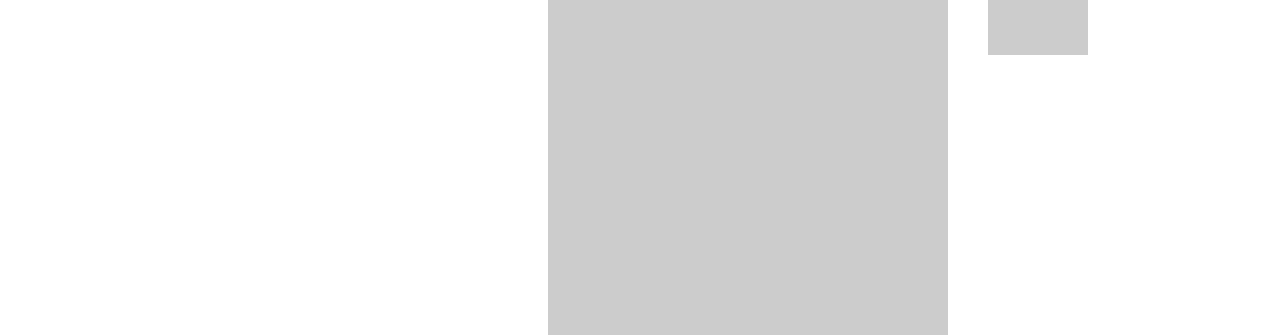
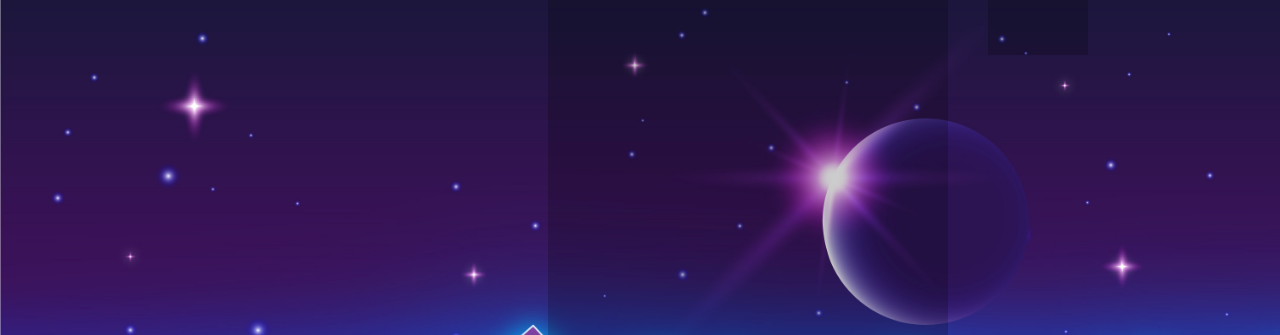
Before and after one commit to Uditi1/Tetris-Game, a plain HTML site: page index.html in a window 1280 px wide. Shown: the top 335 px of the page. Drawn offline with Linux system fonts and the light colour scheme; the site is published under a folder, as on GitHub Pages, so addresses that start at the root find nothing.

Commit message:
Update style.css

```diff
--- a/style.css
+++ b/style.css
@@ -14,7 +14,7 @@ body{
     flex-direction: column;
     align-items: center;
     justify-content: center;
-    background: url("/assets/images/2616075.jpg"), no-repeat;
+    background: url("assets/images/2616075.jpg"), no-repeat;
     background-size: cover;
     background-position: center;
 }
```
